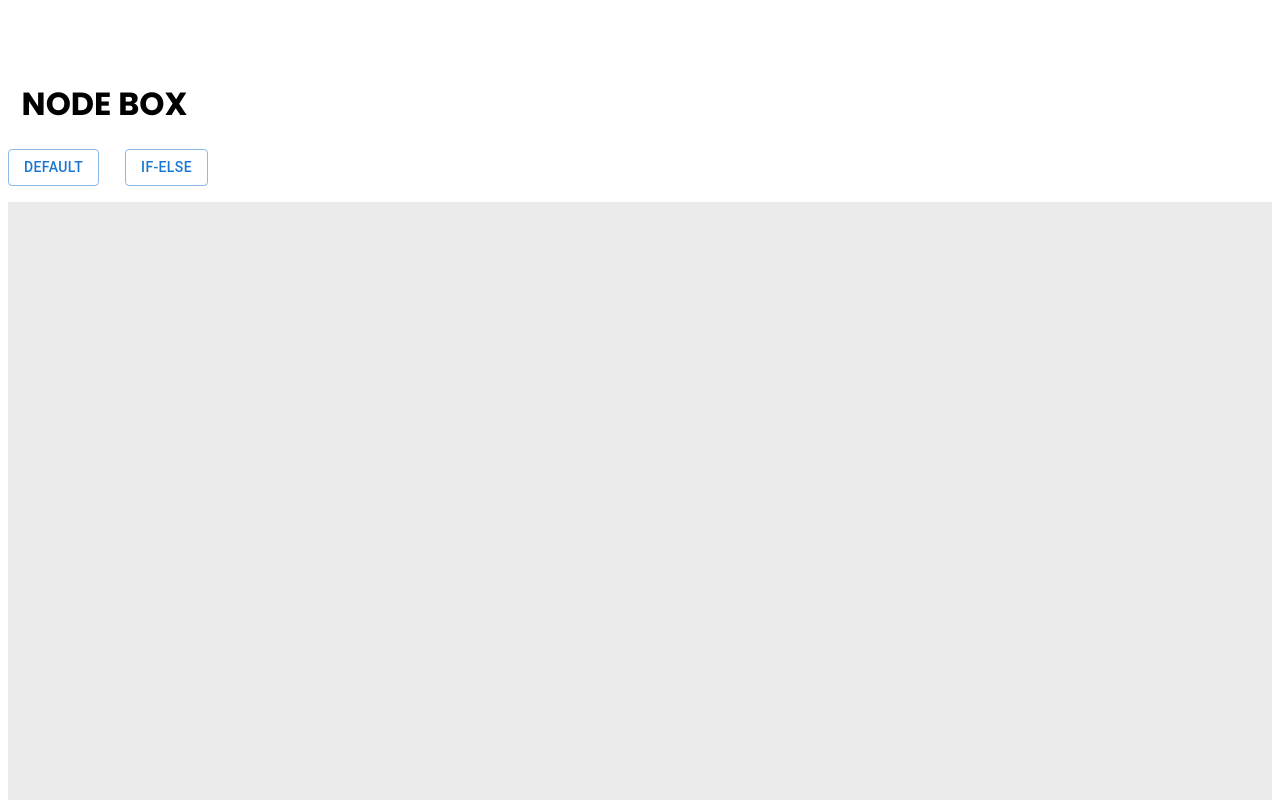
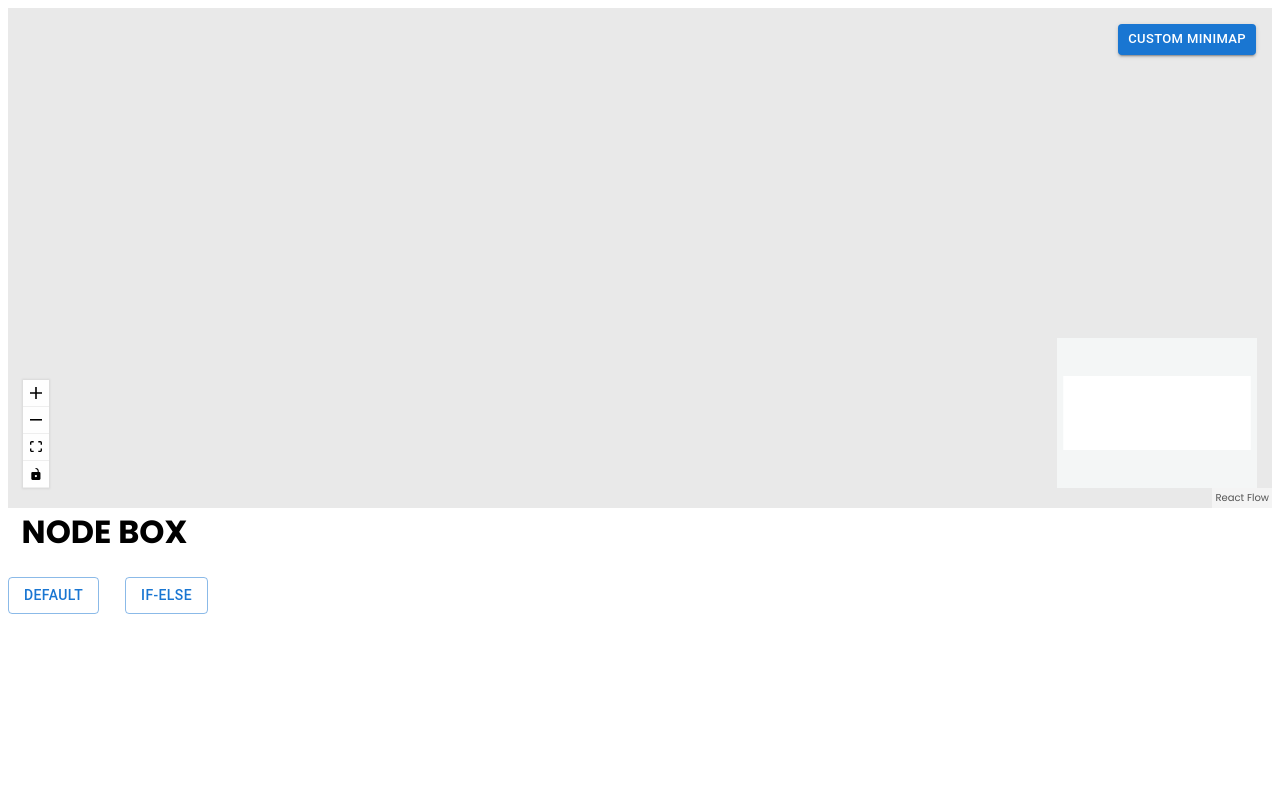
Before and after one commit to dsouzaian2000/react-flow-demo, a React (Create React App) app: page / in a window 1280 px wide. Shown: the top 800 px of the page. Built offline with nearby package versions, Linux system fonts and the light colour scheme.

Commit message:
Custom Minimap added

```diff
--- a/src/App.js
+++ b/src/App.js
@@ -58,7 +58,7 @@ const data = [
 ];
 
 const App = () => {
-  const [component, setComponent] = useState(1);
+  const [component, setComponent] = useState(0);
 
   const [node, setNode] = useState([]);
   const [nodeData, setNodeData] = useState(data);
@@ -75,7 +75,10 @@ const App = () => {
         setNodeElements,
       }}
     >
-      <h1 style={{ marginTop: "5rem" }}> &nbsp; NODE BOX </h1>
+      {component === 0 && <Default />}
+      {component === 1 && <IfElse />}
+
+      <h1 style={{ marginTop: "0rem" }}> &nbsp; NODE BOX </h1>
       <div className="buttons-group">
         <Button onClick={() => setComponent(0)} variant="outlined">
           Default
@@ -84,8 +87,6 @@ const App = () => {
           If-Else
         </Button>
       </div>
-      {component === 0 && <Default />}
-      {component === 1 && <IfElse />}
     </GlobalContext.Provider>
   );
 };
--- a/src/components/Default/Default.component.js
+++ b/src/components/Default/Default.component.js
@@ -1,5 +1,5 @@
 import { useState, useEffect, useRef } from "react";
-import ReactFlow, { Background } from "react-flow-renderer";
+import ReactFlow, { Background, MiniMap, Controls } from "react-flow-renderer";
 import TextField from "@mui/material/TextField";
 import Button from "@mui/material/Button";
 
@@ -194,42 +194,36 @@ function Default() {
       source: "one",
       target: "one-one",
       animated: false,
-      type: "smoothstep",
     },
     {
       id: "e1-1.1",
       source: "one",
       target: "one-two",
       animated: false,
-      type: "smoothstep",
     },
     {
       id: "e1.1-2.1",
       source: "one-one",
       target: "two-one",
       animated: false,
-      type: "smoothstep",
     },
     {
       id: "e1.2-2.2",
       source: "one-two",
       target: "two-two",
       animated: false,
-      type: "smoothstep",
     },
     {
       id: "e2.1-3",
       source: "two-one",
       target: "three",
       animated: false,
-      type: "smoothstep",
     },
     {
       id: "e2.2-3",
       source: "two-two",
       target: "three",
       animated: false,
-      type: "smoothstep",
     },
   ];
 
@@ -248,10 +242,27 @@ function Default() {
     setNode(arr);
   }, []);
 
+  const [customMinimap, setCustomMinimap] = useState(false);
+
   return (
     <div className={styles.container}>
-      <ReactFlow elements={elements}>
+      <ReactFlow elements={elements} defaultZoom={0.8}>
         <Background variant="lines" color="#E5E5E5" gap={1} size={0.5} />
+        <MiniMap
+          nodeColor={customMinimap ? "#3F7AAC" : "#ffffff"}
+          nodeBorderRadius={customMinimap ? 20 : 0}
+          style={{ background: customMinimap ? "#96ACAC" : "#fff" }}
+        />
+        <Controls />
+        <div className={styles.minimap_buttons}>
+          <Button
+            onClick={() => setCustomMinimap(!customMinimap)}
+            size="small"
+            variant="contained"
+          >
+            Custom Minimap
+          </Button>
+        </div>
       </ReactFlow>
     </div>
   );
--- a/src/components/Default/Default.module.css
+++ b/src/components/Default/Default.module.css
@@ -1,5 +1,5 @@
 .container {
-  height: 800px;
+  height: 500px;
 }
 
 .node_container {
@@ -21,3 +21,9 @@
   height: 20px;
   font-size: 12px;
 }
+.minimap_buttons {
+  right: 0;
+  margin: 1rem;
+  position: absolute;
+  z-index: 4;
+}
```
